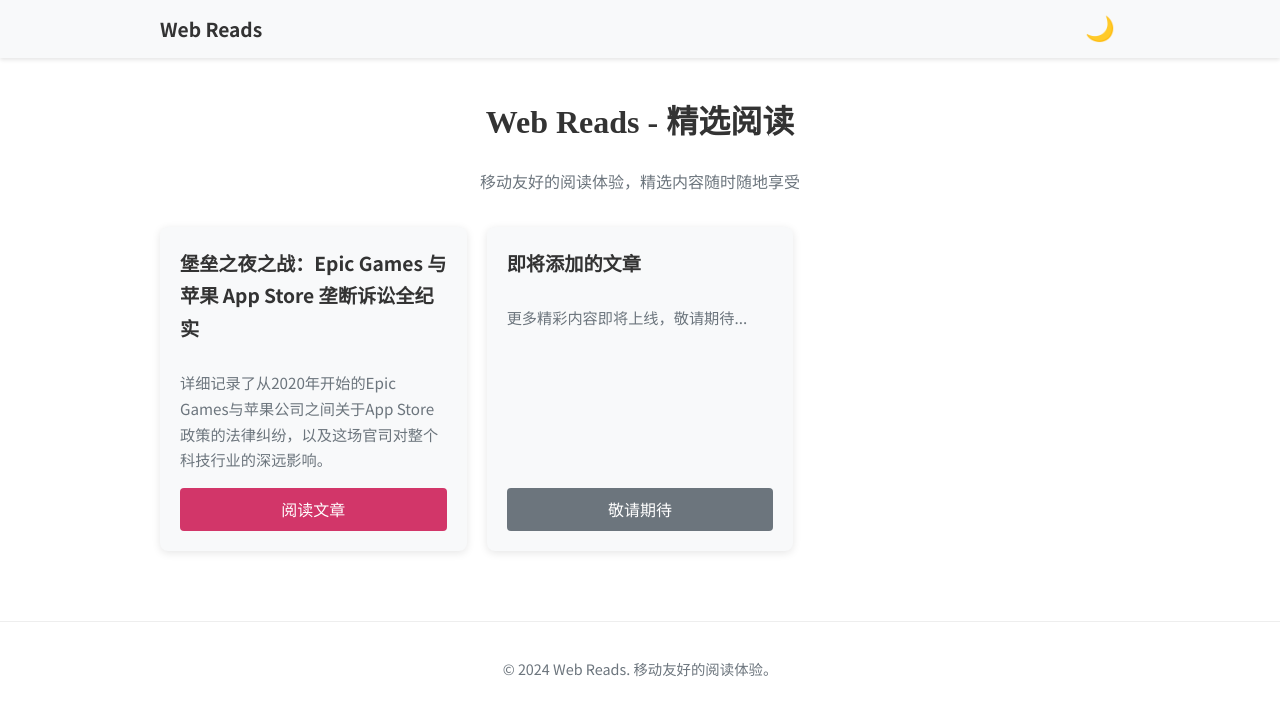
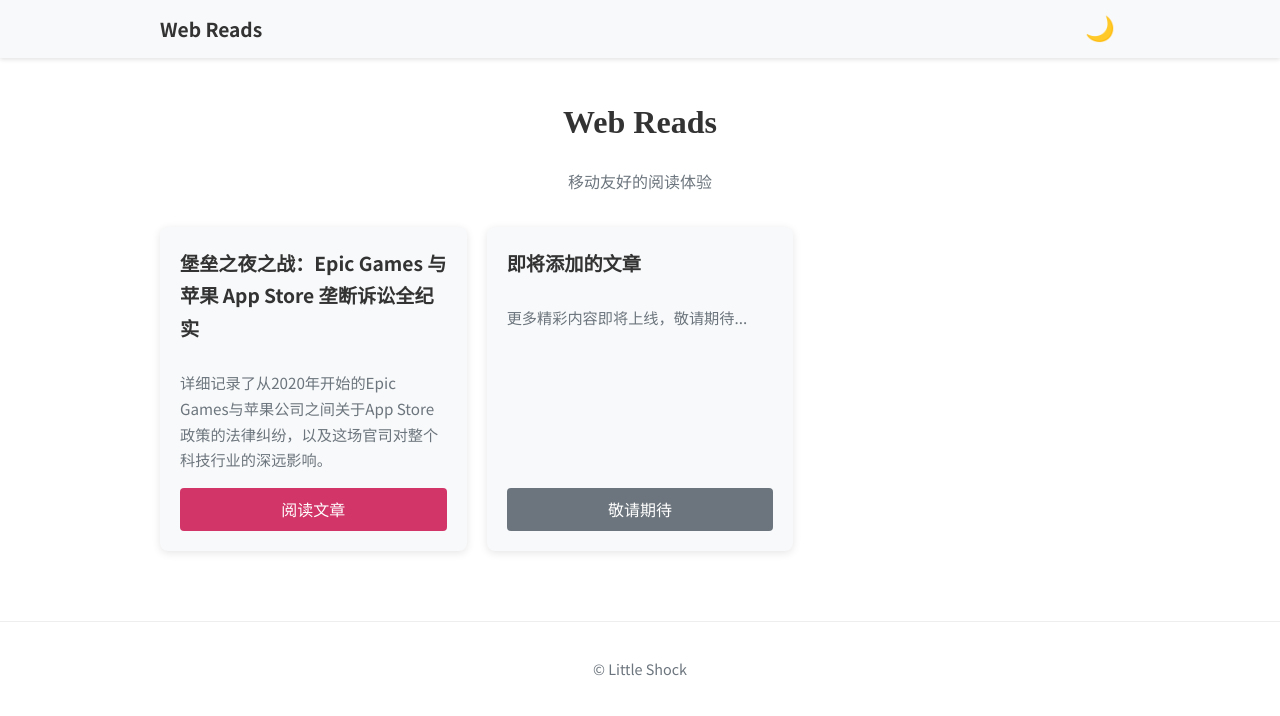
Before and after one commit to Little-Shock/web-reads, a plain HTML site: page index.html in a window 1280 px wide. Drawn offline with Linux system fonts and the light colour scheme.

Commit message:
0.1.1.1
修改目录

```diff
--- a/index.html
+++ b/index.html
@@ -3,7 +3,7 @@
 <head>
     <meta charset="UTF-8">
     <meta name="viewport" content="width=device-width, initial-scale=1.0">
-    <title>Web Reads - 精选阅读</title>
+    <title>Web Reads | powered by Little Shock</title>
     <link rel="preconnect" href="https://fonts.googleapis.com">
     <link rel="preconnect" href="https://fonts.gstatic.com" crossorigin>
     <link href="https://fonts.googleapis.com/css2?family=Noto+Sans+SC:wght@400;500;700&family=Noto+Serif+SC:wght@400;700&display=swap" rel="stylesheet">
@@ -194,8 +194,8 @@
     </header>
 
     <div class="container">
-        <h1>Web Reads - 精选阅读</h1>
-        <p class="subtitle">移动友好的阅读体验，精选内容随时随地享受</p>
+        <h1>Web Reads </h1>
+        <p class="subtitle">移动友好的阅读体验 </p>
 
         <div class="articles-grid">
             <div class="article-card">
@@ -218,7 +218,7 @@
     </div>
 
     <footer>
-        <p>© 2024 Web Reads. 移动友好的阅读体验。</p>
+        <p>© Little Shock</p>
     </footer>
 
     <script>
```
